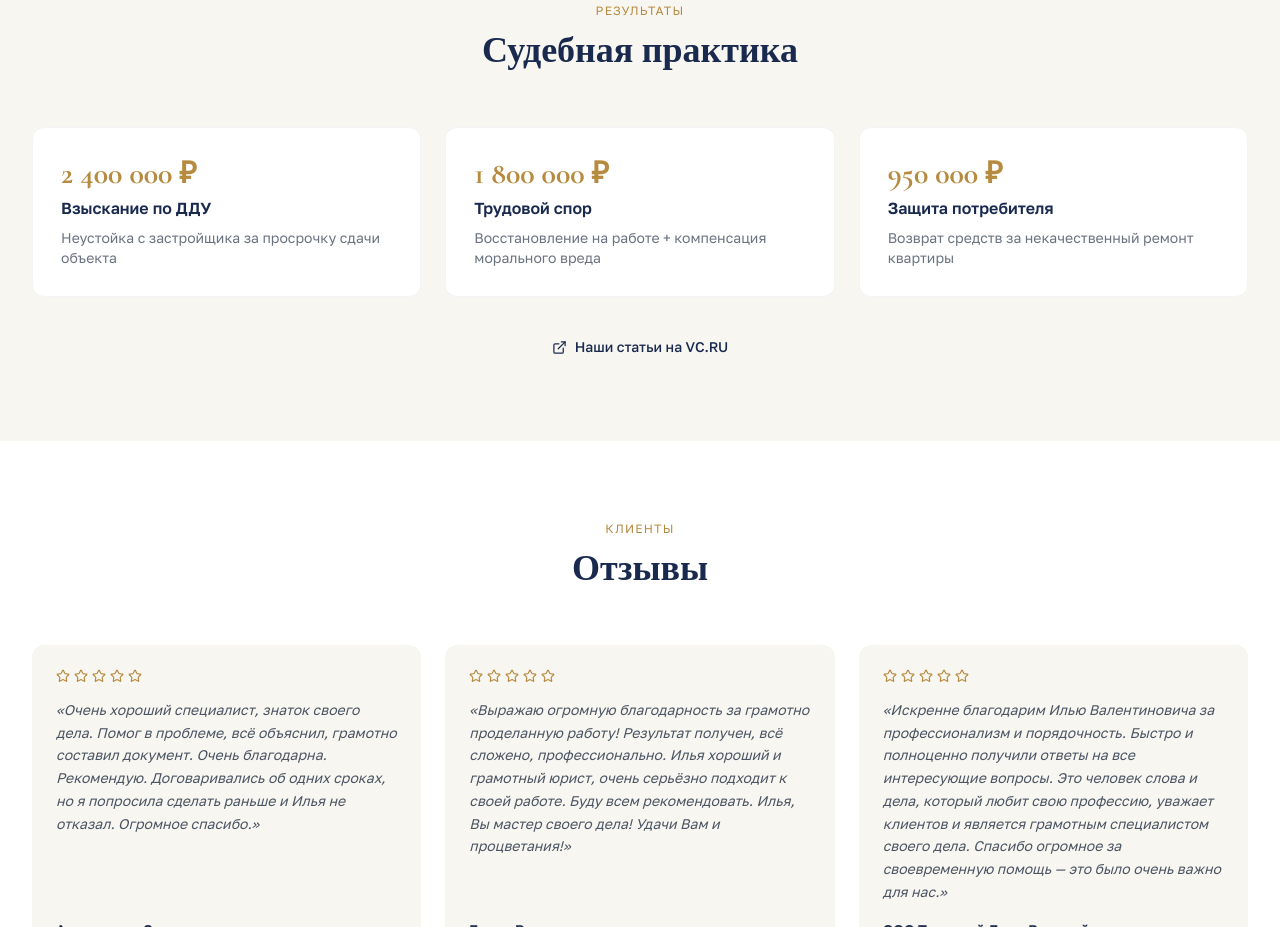
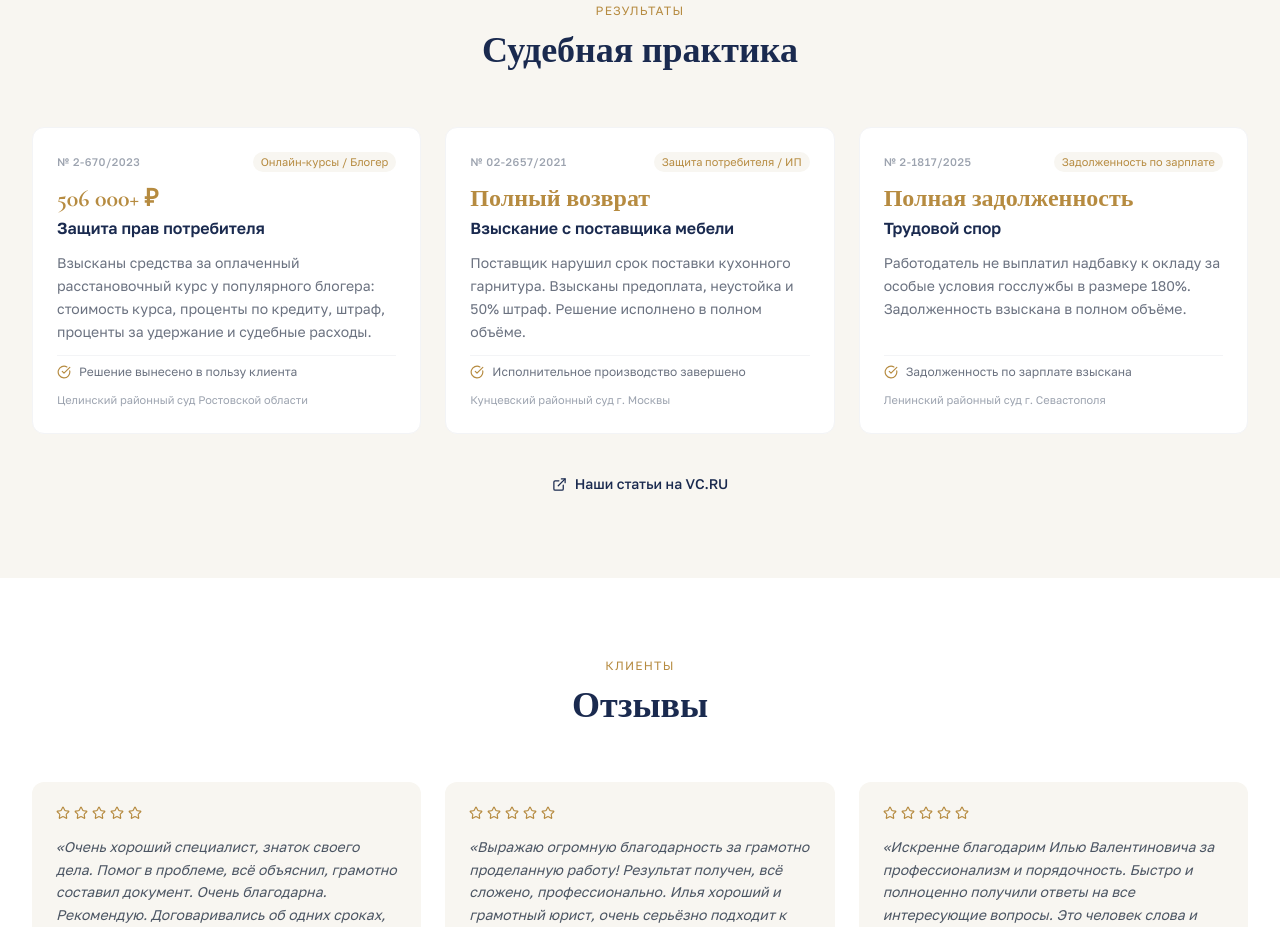
Before and after one commit to pr-poehali-dev/law-services-landing, a React (Vite) app: page / in a window 1280 px wide. Shown: the part 3560-4487 px from the top of the page. Built offline with nearby package versions, Linux system fonts and the light colour scheme.

Commit message:
`feat: судебная практика - взыскания`

```diff
--- a/src/components/lawyer/AboutCasesReviewsContact.tsx
+++ b/src/components/lawyer/AboutCasesReviewsContact.tsx
@@ -157,10 +157,21 @@ export default function AboutCasesReviewsContact({ onCallbackOpen }: AboutCasesR
           </div>
           <div className="grid md:grid-cols-3 gap-6 mb-10">
             {cases.map((c) => (
-              <div key={c.title} className="bg-white rounded-xl p-7 border border-gray-100 hover:border-[#B68B40] transition-colors">
-                <div className="font-cormorant text-3xl font-bold mb-1" style={{ color: "var(--gold)" }}>{c.amount}</div>
-                <div className="font-golos font-semibold text-navy mb-2">{c.title}</div>
-                <div className="text-sm text-gray-500 font-golos">{c.desc}</div>
+              <div key={c.title} className="bg-white rounded-xl p-6 border border-gray-100 hover:border-[#B68B40] transition-colors flex flex-col gap-3">
+                <div className="flex items-center justify-between gap-2 flex-wrap">
+                  <span className="text-[11px] font-golos font-medium text-gray-400 uppercase tracking-wider">{c.number}</span>
+                  <span className="text-[11px] font-golos px-2 py-0.5 rounded-full" style={{ backgroundColor: "var(--cream)", color: "var(--gold)" }}>{c.tag}</span>
+                </div>
+                <div>
+                  <div className="font-cormorant text-2xl font-bold leading-tight" style={{ color: "var(--gold)" }}>{c.amount}</div>
+                  <div className="font-golos font-semibold text-navy mt-0.5">{c.title}</div>
+                </div>
+                <p className="text-sm text-gray-500 font-golos leading-relaxed flex-1">{c.desc}</p>
+                <div className="flex items-center gap-2 pt-2 border-t border-gray-100">
+                  <Icon name="CheckCircle" size={14} color="#B68B40" />
+                  <span className="text-xs font-golos text-gray-500">{c.result}</span>
+                </div>
+                <div className="text-[11px] text-gray-400 font-golos">{c.court}</div>
               </div>
             ))}
           </div>
--- a/src/components/lawyer/constants.ts
+++ b/src/components/lawyer/constants.ts
@@ -17,9 +17,33 @@ export const services = [
 ];
 
 export const cases = [
-  { amount: "2 400 000 ₽", title: "Взыскание по ДДУ", desc: "Неустойка с застройщика за просрочку сдачи объекта" },
-  { amount: "1 800 000 ₽", title: "Трудовой спор", desc: "Восстановление на работе + компенсация морального вреда" },
-  { amount: "950 000 ₽", title: "Защита потребителя", desc: "Возврат средств за некачественный ремонт квартиры" },
+  {
+    number: "№ 2-670/2023",
+    court: "Целинский районный суд Ростовской области",
+    amount: "506 000+ ₽",
+    title: "Защита прав потребителя",
+    tag: "Онлайн-курсы / Блогер",
+    desc: "Взысканы средства за оплаченный расстановочный курс у популярного блогера: стоимость курса, проценты по кредиту, штраф, проценты за удержание и судебные расходы.",
+    result: "Решение вынесено в пользу клиента",
+  },
+  {
+    number: "№ 02-2657/2021",
+    court: "Кунцевский районный суд г. Москвы",
+    amount: "Полный возврат",
+    title: "Взыскание с поставщика мебели",
+    tag: "Защита потребителя / ИП",
+    desc: "Поставщик нарушил срок поставки кухонного гарнитура. Взысканы предоплата, неустойка и 50% штраф. Решение исполнено в полном объёме.",
+    result: "Исполнительное производство завершено",
+  },
+  {
+    number: "№ 2-1817/2025",
+    court: "Ленинский районный суд г. Севастополя",
+    amount: "Полная задолженность",
+    title: "Трудовой спор",
+    tag: "Задолженность по зарплате",
+    desc: "Работодатель не выплатил надбавку к окладу за особые условия госслужбы в размере 180%. Задолженность взыскана в полном объёме.",
+    result: "Задолженность по зарплате взыскана",
+  },
 ];
 
 export const reviews = [
```
